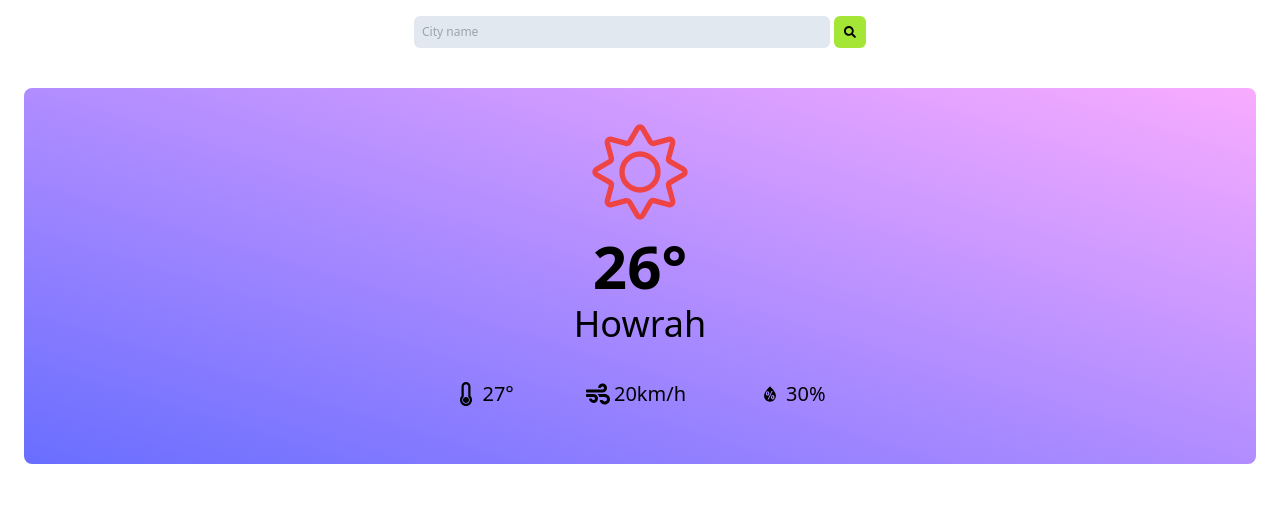
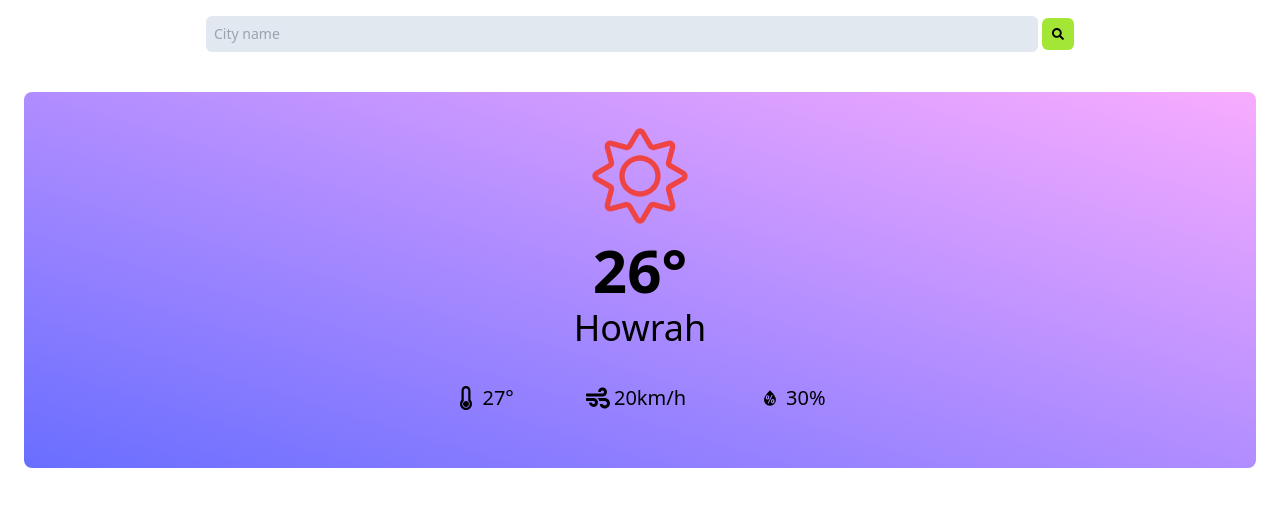
Before and after one commit to Sowdarjya/WeatherWise, a React (Vite) app: page / in a window 1280 px wide. Shown: the top 506 px of the page. Built offline with nearby package versions, Linux system fonts and the light colour scheme.

Commit message:
Added styling to the search bar

```diff
--- a/src/components/Search.jsx
+++ b/src/components/Search.jsx
@@ -10,7 +10,7 @@ const Search = () => {
         type="text"
         value={search}
         placeholder="City name"
-        className="w-1/3 p-2 text-xs bg-slate-200 rounded-md text-black"
+        className="w-2/3 p-2 text-sm bg-slate-200 rounded-md text-black"
         onChange={(e) => setSearch(e.target.value)}
       />
       <button className="bg-lime-400 p-2.5 rounded-md ml-1 text-xs">
```
